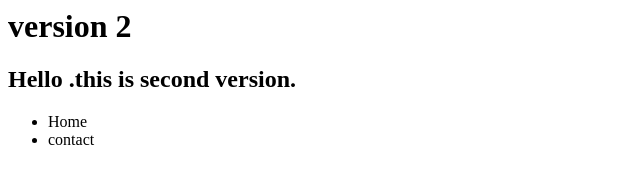
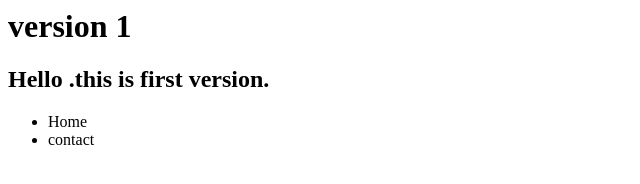
Before and after one commit to RadhikaKhadka/first-project, a plain HTML site: page index.html in a window 1280 px wide. Shown: the full height of the page, 0-640 px from the left. Drawn offline with Linux system fonts and the light colour scheme.

Commit message:
old version

```diff
--- a/index.html
+++ b/index.html
@@ -6,8 +6,8 @@
     <title>Document</title>
 </head>
 <body>
-    <h1>version 2</h1>
-    <h2>Hello .this is second version.</h2>
+    <h1>version 1</h1>
+    <h2>Hello .this is first version.</h2>
 
     <ul>
         <li>Home</li>
```
